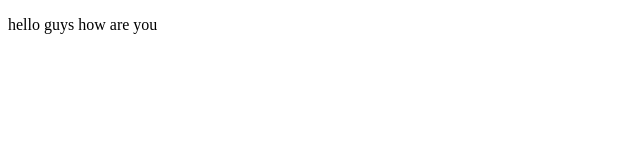
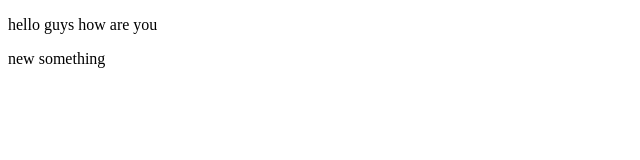
Before and after one commit to THE-SOPHISTICATED-SARDAR/localrepo, a plain HTML site: page index.html in a window 1280 px wide. Shown: the full height of the page, 0-640 px from the left. Drawn offline with Linux system fonts and the light colour scheme.

Commit message:
new thing

```diff
--- a/index.html
+++ b/index.html
@@ -1,2 +1,3 @@
 <!DOCTYPE html>
 <p>hello guys how are you</p>
+<p>new something</p>
```
